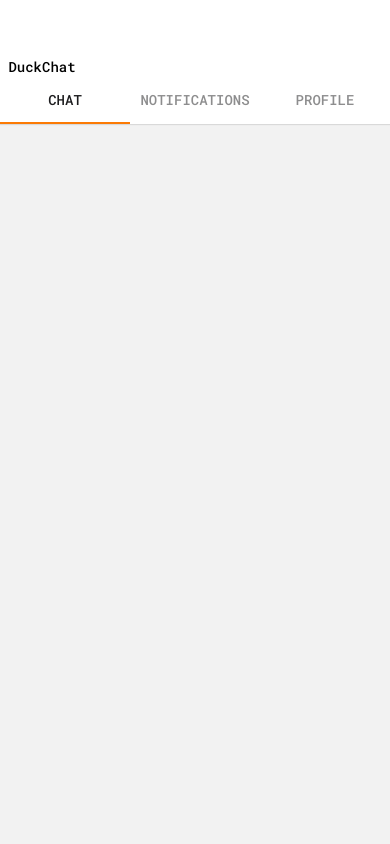
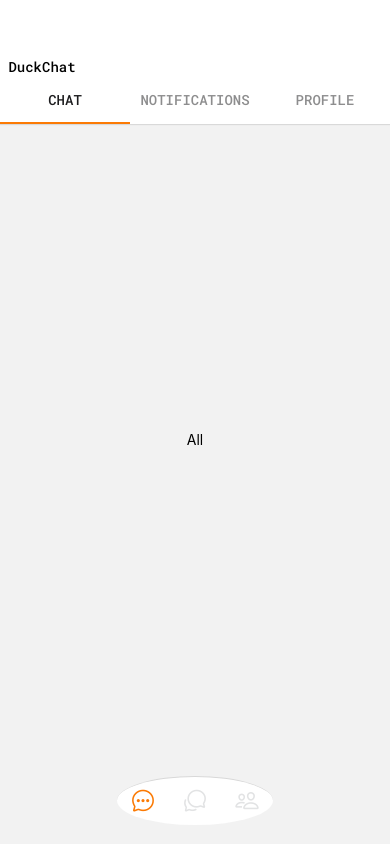
Before and after one commit to Duck-Enterprise-BR/DuckChat-Mobile, a React Native app: screen /Chat in a window 390 px wide. Built offline with nearby package versions, Linux system fonts and the light colour scheme; what react-native-responsive-fontsize would draw is missing.

Commit message:
Screen chat

```diff
--- a/screens/main/Chat.js
+++ b/screens/main/Chat.js
@@ -1,10 +1,52 @@
 import { View } from "react-native";
+import { createBottomTabNavigator } from '@react-navigation/bottom-tabs';
+import { NavigationContainer } from '@react-navigation/native';
+import { Ionicons } from "@expo/vector-icons";
+
+import All from "./chats/All";
+import Friends from "./chats/Friends";
+import Groups from "./chats/Groups";
+import ChatStyle from "../../styles/main/chat/ChatStyle";
+import Colors from './../../colors/Colors';
+
+const Tab = createBottomTabNavigator();
 
 const Chat = () => {
-    return(
-        <View>
-
-        </View>
+    return (
+        <NavigationContainer independent={true}>
+            <Tab.Navigator screenOptions={{
+                headerShown: false,
+                tabBarShowLabel: false,
+                tabBarStyle: ChatStyle.tabBar,
+                tabBarBadgeStyle: ChatStyle.badge,
+                tabBarInactiveTintColor: Colors.gray3,
+                tabBarActiveTintColor: Colors.orange
+            }} >
+                <Tab.Screen name="All" component={All} options={
+                    {
+                        tabBarIcon: ({ color, size }) => (
+                            <Ionicons name="chatbubble-ellipses-outline" color={color} size={size} />
+                        ),
+                    }
+                } />
+                <Tab.Screen name="Friends" component={Friends}
+                    options={
+                        {
+                            tabBarIcon: ({ color, size }) => (
+                                <Ionicons name="chatbubbles-outline"color={color} size={size} />
+                            ),
+                        }
+                    } />
+                <Tab.Screen name="Groups" component={Groups}
+                    options={
+                        {
+                            tabBarIcon: ({ color, size }) => (
+                                <Ionicons name="people-outline" color={color} size={size} />
+                            ),
+                        }
+                    } />
+            </Tab.Navigator>
+        </NavigationContainer>
     );
 }
 
--- /dev/null
+++ b/screens/main/chats/All.js
@@ -0,0 +1,11 @@
+import { View, Text } from "react-native";
+
+const All = () => {
+    return(
+        <View style={{flex: 1, justifyContent: 'center', alignItems: 'center'}}>
+            <Text>All</Text>
+        </View>
+    );
+}
+
+export default All;
--- /dev/null
+++ b/screens/main/chats/Friends.js
@@ -0,0 +1,11 @@
+import { View, Text } from "react-native";
+
+const Friends = () => {
+    return(
+        <View style={{flex: 1, justifyContent: 'center', alignItems: 'center'}}>
+            <Text>Friends</Text>
+        </View>
+    );
+}
+
+export default Friends;
--- /dev/null
+++ b/screens/main/chats/Groups.js
@@ -0,0 +1,11 @@
+import { View, Text } from "react-native";
+
+const Groups = () => {
+    return(
+        <View style={{flex: 1, justifyContent: 'center', alignItems: 'center'}}>
+            <Text>Groups</Text>
+        </View>
+    );
+}
+
+export default Groups;
--- /dev/null
+++ b/styles/main/chat/ChatStyle.js
@@ -0,0 +1,14 @@
+import { StyleSheet } from "react-native";
+import Colors from './../../../colors/Colors';
+
+const ChatStyle = StyleSheet.create({
+    tabBar: {
+        borderRadius: "50%",
+        width: "40%",
+        alignSelf: 'center',
+        marginVertical: "5%"
+    },
+
+});
+
+export default ChatStyle;
```
